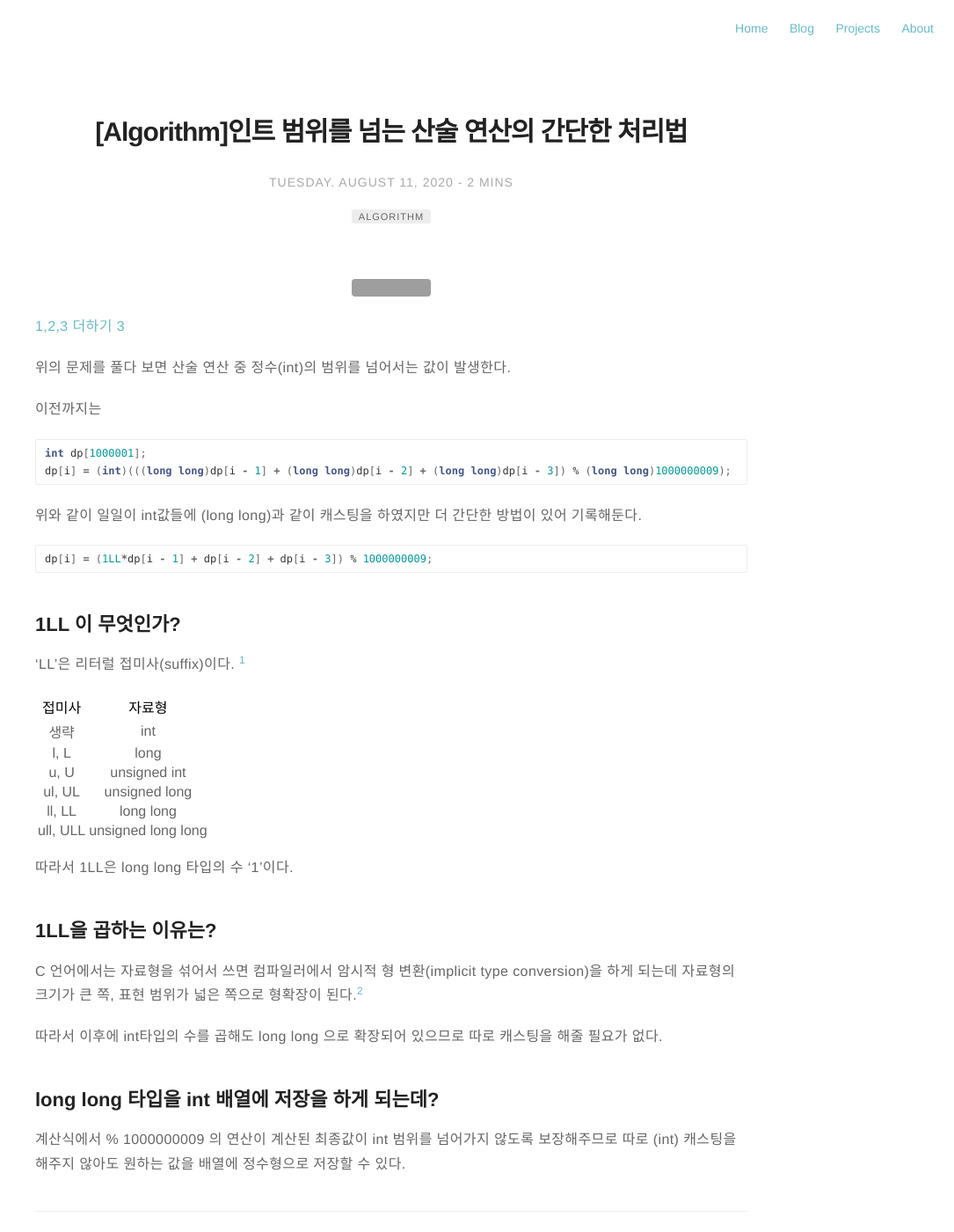
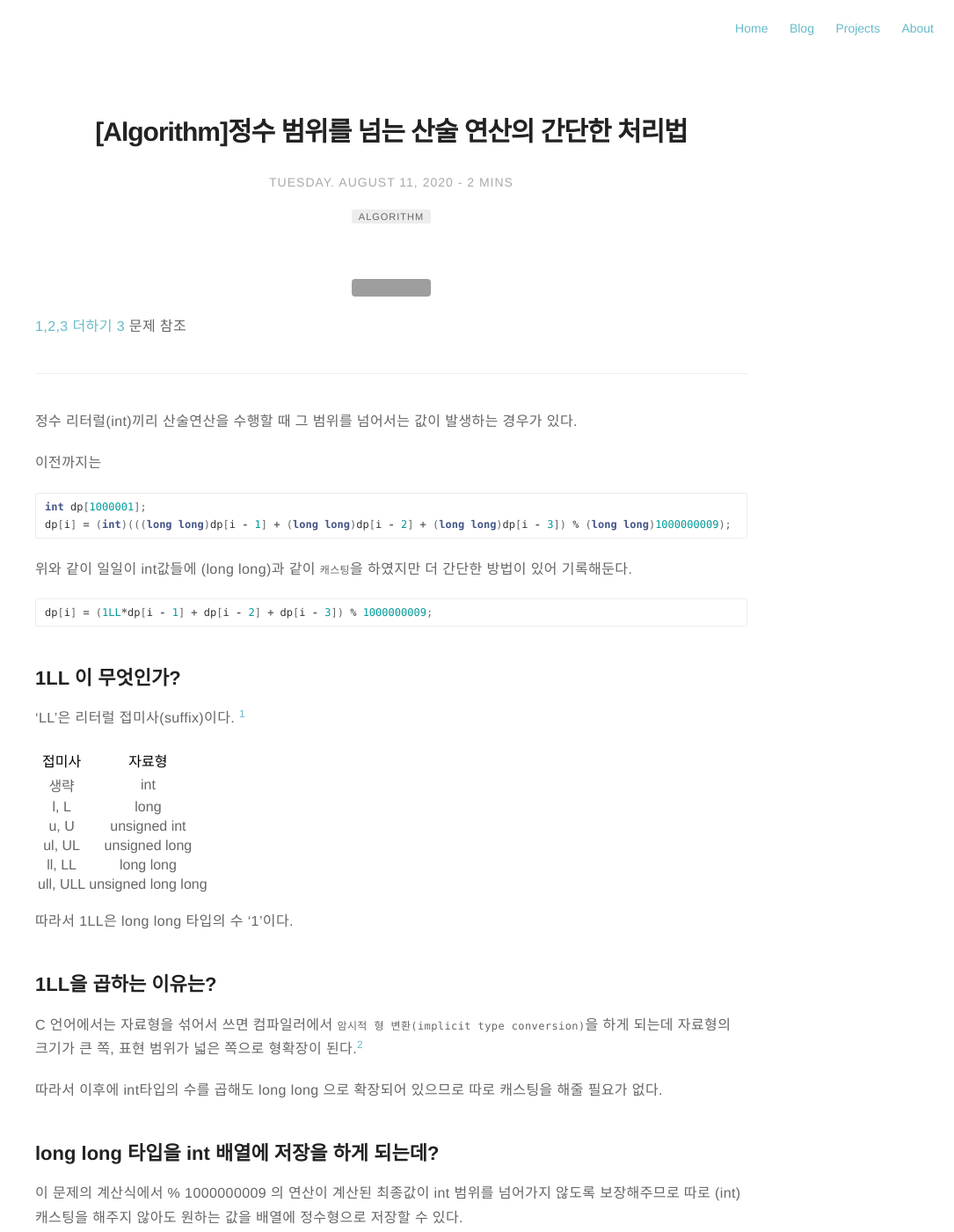
Before and after one commit to Lucas-Jang/lucas-jang.github.io, a Jekyll site: the page built from _posts/2020-08-11-인트범위를 넘는 계산을 할 때 간단한 방법.md, in a window 1280 px wide and 1400 px high. Shown: the whole window at 88% size, without its empty margins (195-1280 px from the left). Built offline with Jekyll 4.4.1, drawn with Linux system fonts in a browser that asks for light colours; grey boxes are pictures that could not be loaded.

Commit message:
post revised

````diff
--- a/_posts/2020-08-11-인트범위를 넘는 계산을 할 때 간단한 방법.md
+++ b/_posts/2020-08-11-인트범위를 넘는 계산을 할 때 간단한 방법.md
@@ -1,5 +1,5 @@
 ---
-title: "[Algorithm]인트 범위를 넘는 산술 연산의 간단한 처리법"
+title: "[Algorithm]정수 범위를 넘는 산술 연산의 간단한 처리법"
 layout: post
 date: 2020-08-11
 image: /assets/images/markdown.jpg
@@ -13,9 +13,11 @@ description: What is 1LL?
 
 
 
-[1,2,3 더하기 3]( https://www.acmicpc.net/problem/15988)
+[1,2,3 더하기 3]( https://www.acmicpc.net/problem/15988) 문제 참조
 
-위의 문제를 풀다 보면 산술 연산 중 정수(int)의 범위를 넘어서는 값이 발생한다.
+---
+
+정수 리터럴(int)끼리 산술연산을 수행할 때 그 범위를 넘어서는 값이 발생하는 경우가 있다.
 
 이전까지는
 
@@ -24,7 +26,7 @@ int dp[1000001];
 dp[i] = (int)(((long long)dp[i - 1] + (long long)dp[i - 2] + (long long)dp[i - 3]) % (long long)1000000009);
 ```
 
-위와 같이 일일이 int값들에 (long long)과 같이 캐스팅을 하였지만 더 간단한 방법이 있어 기록해둔다.
+위와 같이 일일이 int값들에 (long long)과 같이 `캐스팅`을 하였지만 더 간단한 방법이 있어 기록해둔다.
 
 ```c++
 dp[i] = (1LL*dp[i - 1] + dp[i - 2] + dp[i - 3]) % 1000000009;
@@ -53,7 +55,7 @@ dp[i] = (1LL*dp[i - 1] + dp[i - 2] + dp[i - 3]) % 1000000009;
 
 ## 1LL을 곱하는 이유는?
 
-C 언어에서는 자료형을 섞어서 쓰면 컴파일러에서 암시적 형 변환(implicit type conversion)을 하게 되는데 자료형의 크기가 큰 쪽, 표현 범위가 넓은 쪽으로 형확장이 된다.[^2]
+C 언어에서는 자료형을 섞어서 쓰면 컴파일러에서 `암시적 형 변환(implicit type conversion)`을 하게 되는데 자료형의 크기가 큰 쪽, 표현 범위가 넓은 쪽으로 형확장이 된다.[^2]
 
 따라서 이후에 int타입의 수를 곱해도 long long 으로 확장되어 있으므로 따로 캐스팅을 해줄 필요가 없다.
 
@@ -61,7 +63,7 @@ C 언어에서는 자료형을 섞어서 쓰면 컴파일러에서 암시적 형
 
 ## long long 타입을 int 배열에 저장을 하게 되는데?
 
-계산식에서 % 1000000009 의 연산이 계산된 최종값이 int 범위를 넘어가지 않도록 보장해주므로 따로 (int) 캐스팅을 해주지 않아도 원하는 값을 배열에 정수형으로 저장할 수 있다.
+이 문제의 계산식에서 % 1000000009 의 연산이 계산된 최종값이 int 범위를 넘어가지 않도록 보장해주므로 따로 (int) 캐스팅을 해주지 않아도 원하는 값을 배열에 정수형으로 저장할 수 있다.
 
 ---
 
````
